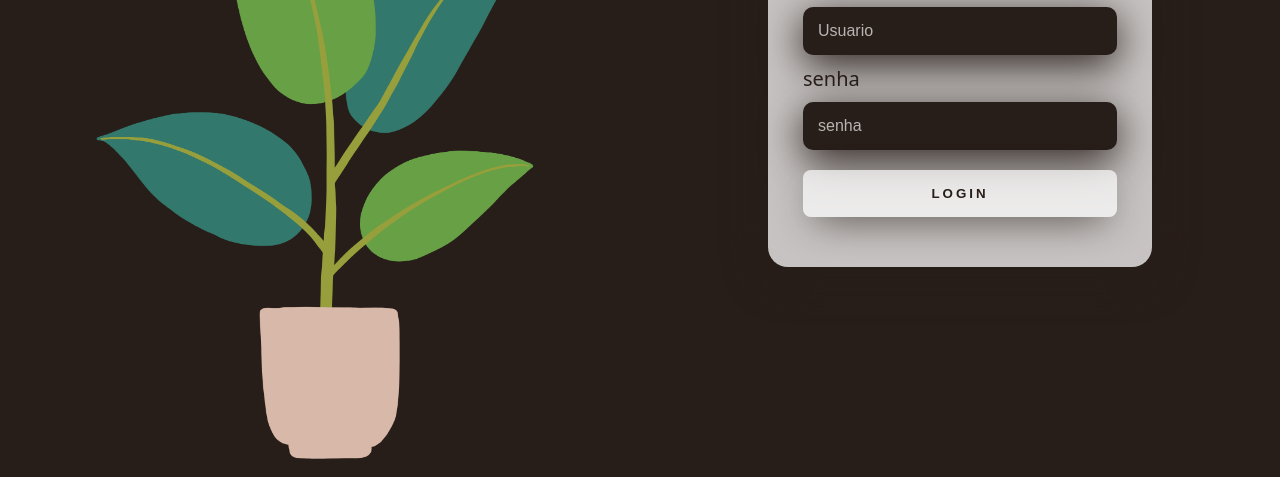
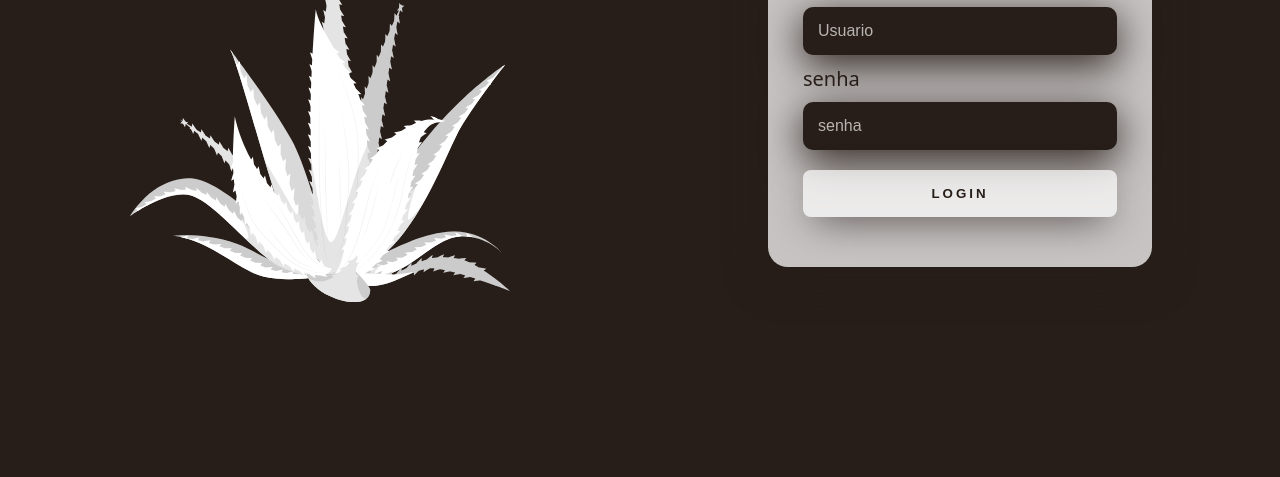
Before and after one commit to TheusArcangelo/login-page, a plain HTML site: page index.html in a window 1280 px wide. Shown: the part 323-800 px from the top of the page. Drawn offline with Linux system fonts and the light colour scheme.

Commit message:
Update index.html

```diff
--- a/index.html
+++ b/index.html
@@ -11,7 +11,7 @@
     <div class="main-login">
         <div class="left-login">
             <h1>Faça login aqui<br>E entre para nosso time</h1>
-            <img src="planta.png" class="left-login-image" alt="planta animacao">
+            <img src="planta..svg" class="left-login-image" alt="planta animacao">
         </div>
         <div class="right-login">
             <div class="card-login">
```
